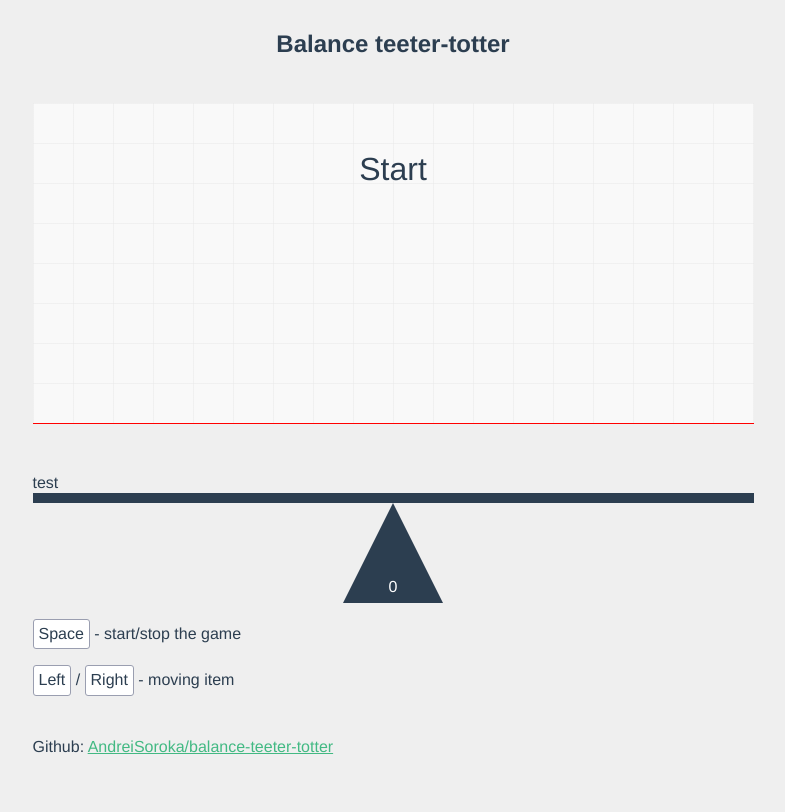
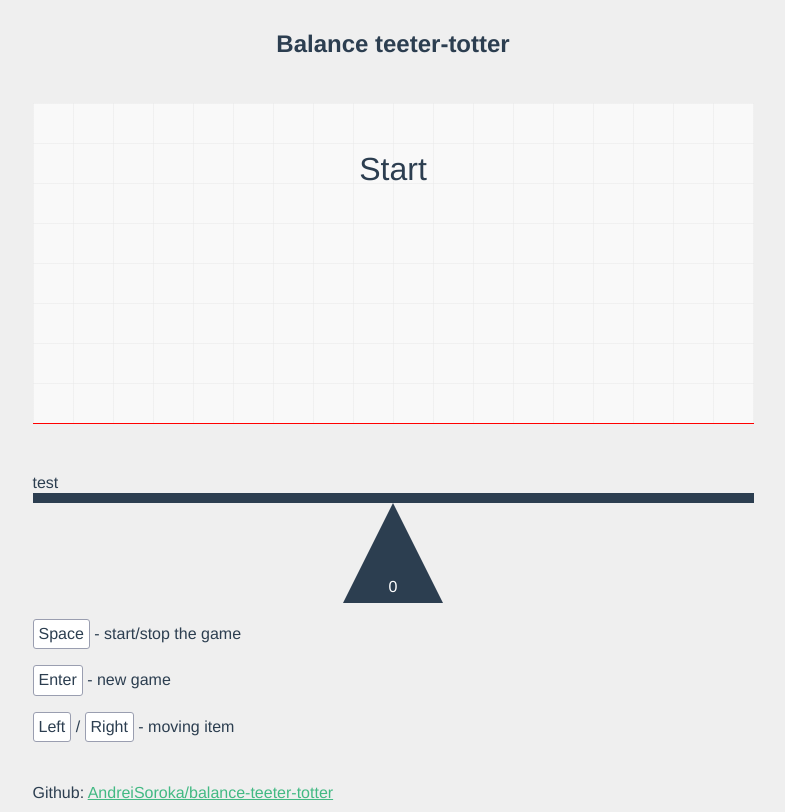
Before and after one commit to AndreiSoroka/balance-teeter-totter, a Vue app: page / in a window 1280 px wide. Shown: the whole page, without its empty margins (247-1032 px from the left). Built offline with nearby package versions, Linux system fonts and the light colour scheme.

Commit message:
[Playground] add new Game

```diff
--- a/src/components/Playground.vue
+++ b/src/components/Playground.vue
@@ -33,6 +33,10 @@
       <p>
         <button @click="toggleStart">Space</button>
         - start/stop the game
+      </p>
+      <p>
+        <button @click="newGame">Enter</button>
+        - new game
       </p>
       <p>
         <button @click="moveLeft">Left</button>
@@ -92,6 +96,9 @@ export default {
         case 'ArrowDown':
           this.start();
           break;
+        case 'Enter':
+          this.newGame();
+          break;
       }
     });
   },
@@ -103,7 +110,7 @@ export default {
         this.start();
       }
     },
-    ...mapActions(['moveLeft', 'moveRight', 'nextStep', 'start', 'stop']),
+    ...mapActions(['moveLeft', 'moveRight', 'nextStep', 'start', 'stop', 'newGame']),
   },
 };
 </script>
```
